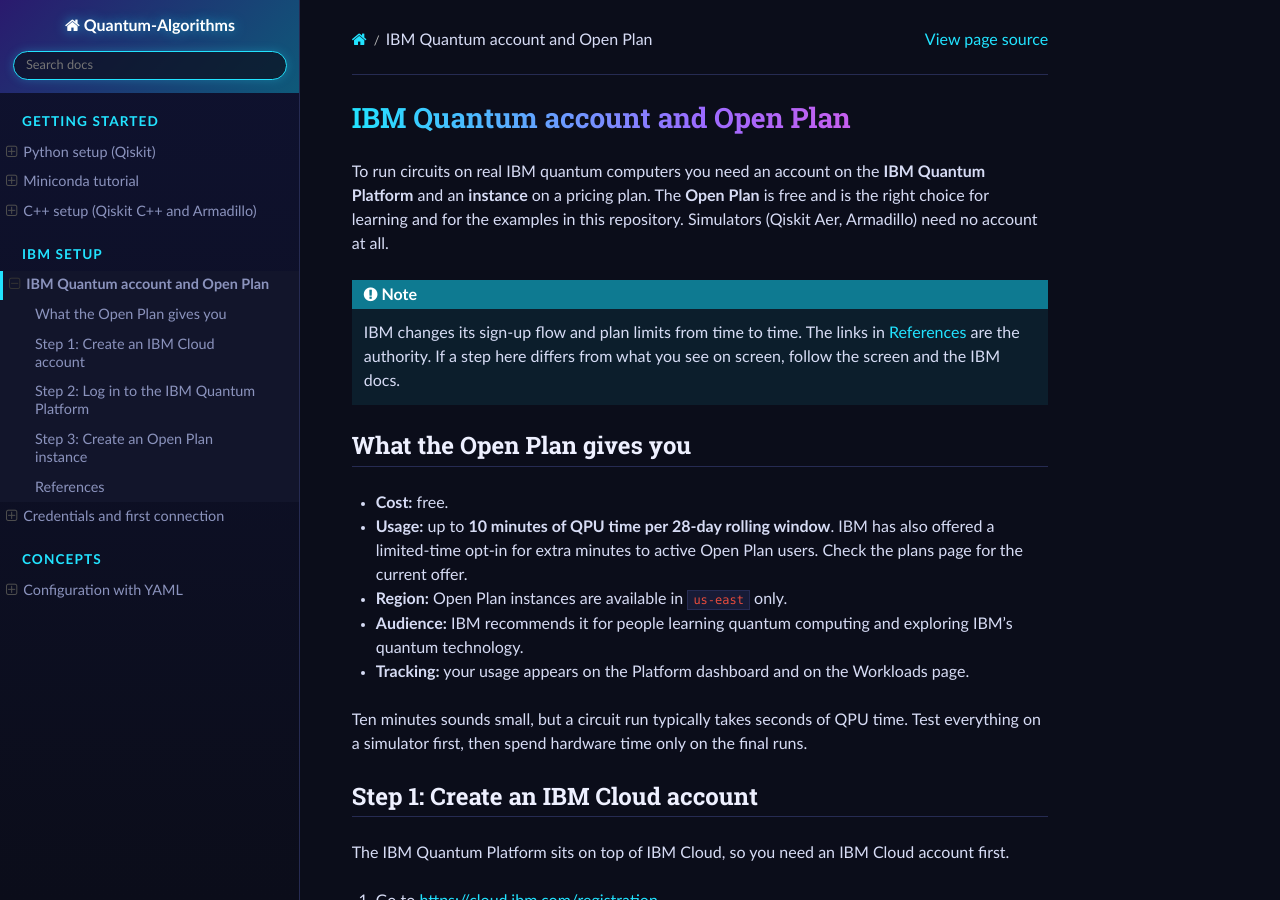
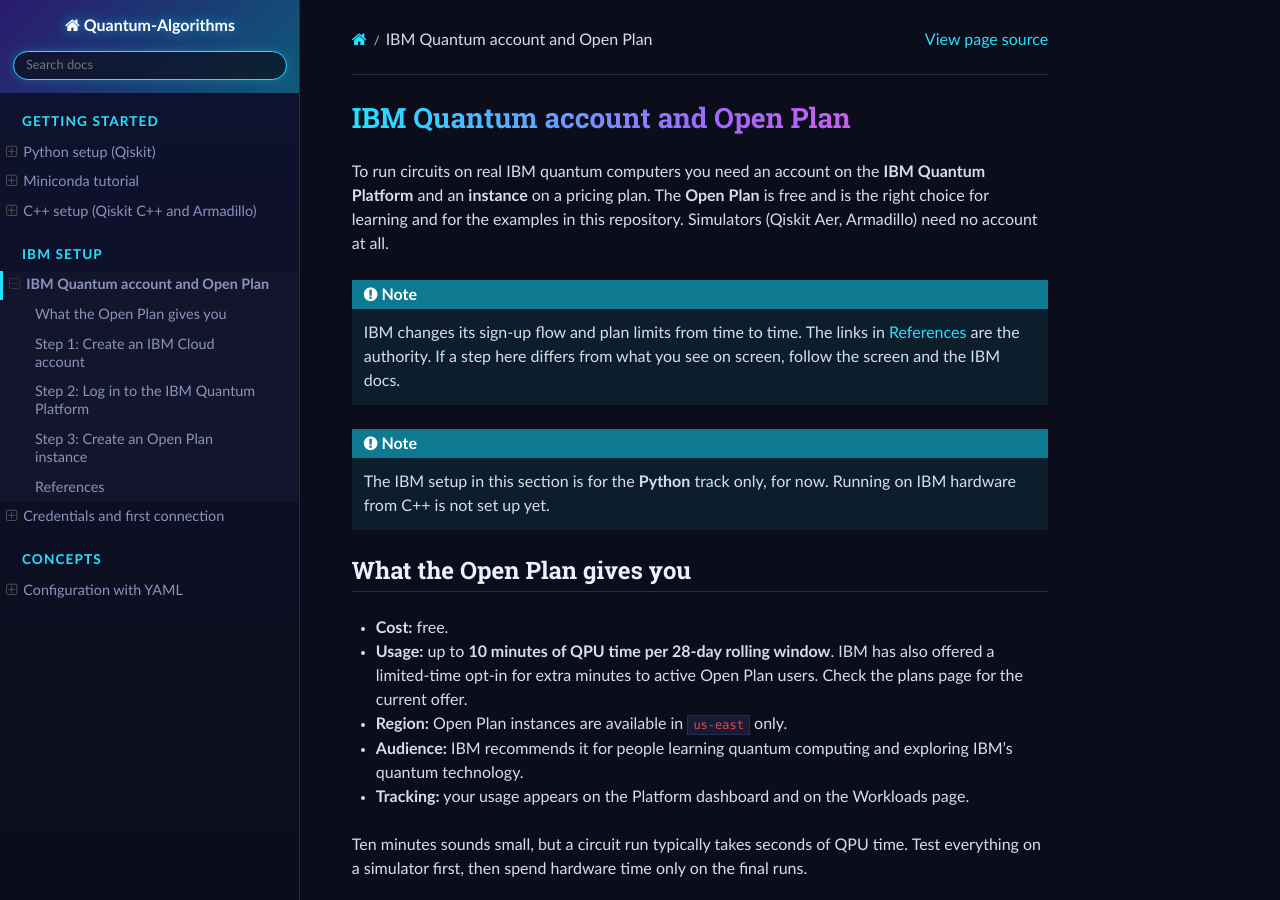
Before and after one commit to ag4267research1/Quantum-Algorithms, a Sphinx documentation site: the page built from docs/ibm_setup/open_plan.rst, in a window 1280 px wide and 900 px high. Built offline with Sphinx 7.4.7 and the Read the Docs theme 3.1.0, drawn with Linux system fonts in a browser that asks for light colours.

Commit message:
Note that IBM setup is Python-only for now

```diff
--- a/docs/ibm_setup/credentials.rst
+++ b/docs/ibm_setup/credentials.rst
@@ -3,6 +3,11 @@
 
 This page assumes you finished :doc:`open_plan` and have the ``qalgos``
 environment active. ``qiskit-ibm-runtime`` is already installed there.
+
+.. note::
+
+   This page is for the **Python** track only, for now. Running on IBM
+   hardware from C++ is not set up yet.
 
 Get your API key
 ----------------
--- a/docs/ibm_setup/open_plan.rst
+++ b/docs/ibm_setup/open_plan.rst
@@ -11,6 +11,11 @@
    IBM changes its sign-up flow and plan limits from time to time. The links
    in :ref:`ibm-references` are the authority. If a step here differs from
    what you see on screen, follow the screen and the IBM docs.
+
+.. note::
+
+   The IBM setup in this section is for the **Python** track only, for now.
+   Running on IBM hardware from C++ is not set up yet.
 
 What the Open Plan gives you
 ----------------------------
```
Also changed, not shown: README.md (+1 -0 lines).
